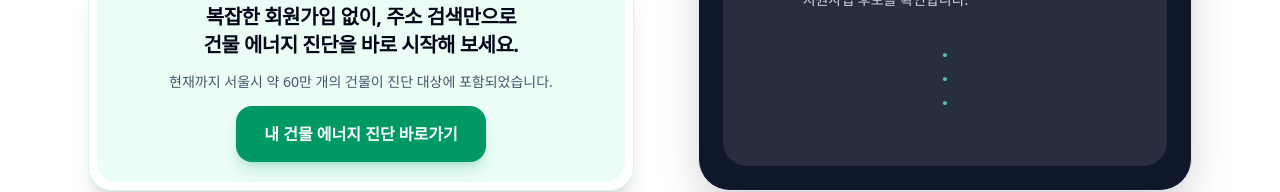
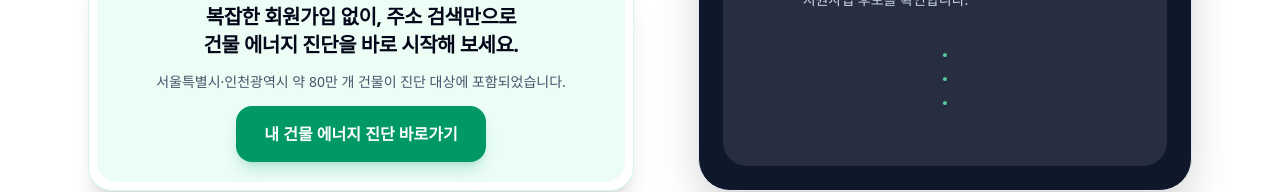
Before and after one commit to tjdxo/not_bad_building_coach, a Next.js app in the folder building-ui-main/: page / in a window 1280 px wide. Shown: the part 595-787 px from the top of the page. Built offline with nearby package versions, Linux system fonts and the light colour scheme.

Commit message:
Update landing coverage copy

```diff
--- a/building-ui-main/app/page.tsx
+++ b/building-ui-main/app/page.tsx
@@ -7,7 +7,7 @@ import { useState } from "react";
 const valuePoints = [
   {
     title: "주소 검색",
-    desc: "서울시 건물 주소와 건물명을 기준으로 진단 가능한 건물을 찾고, 필요한 경우 동일 주소 내 후보 중 정확한 건물을 선택합니다.",
+    desc: "서울특별시·인천광역시 건물 주소와 건물명을 기준으로 진단 가능한 건물을 찾고, 필요한 경우 동일 주소 내 후보 중 정확한 건물을 선택합니다.",
   },
   {
     title: "진단 대시보드 확인",
@@ -75,7 +75,7 @@ export default function Home() {
                       복잡한 회원가입 없이, 주소 검색만으로 건물 에너지 진단을 바로 시작해 보세요.
                     </h2>
                     <p className="break-keep text-xs leading-5 text-slate-600 sm:whitespace-nowrap sm:text-sm sm:leading-6">
-                      현재까지 서울시 약 60만 개의 건물이 진단 대상에 포함되었습니다.
+                      서울특별시·인천광역시 약 80만 개 건물이 진단 대상에 포함되었습니다.
                     </p>
                     <Link
                       href="/search"
```
